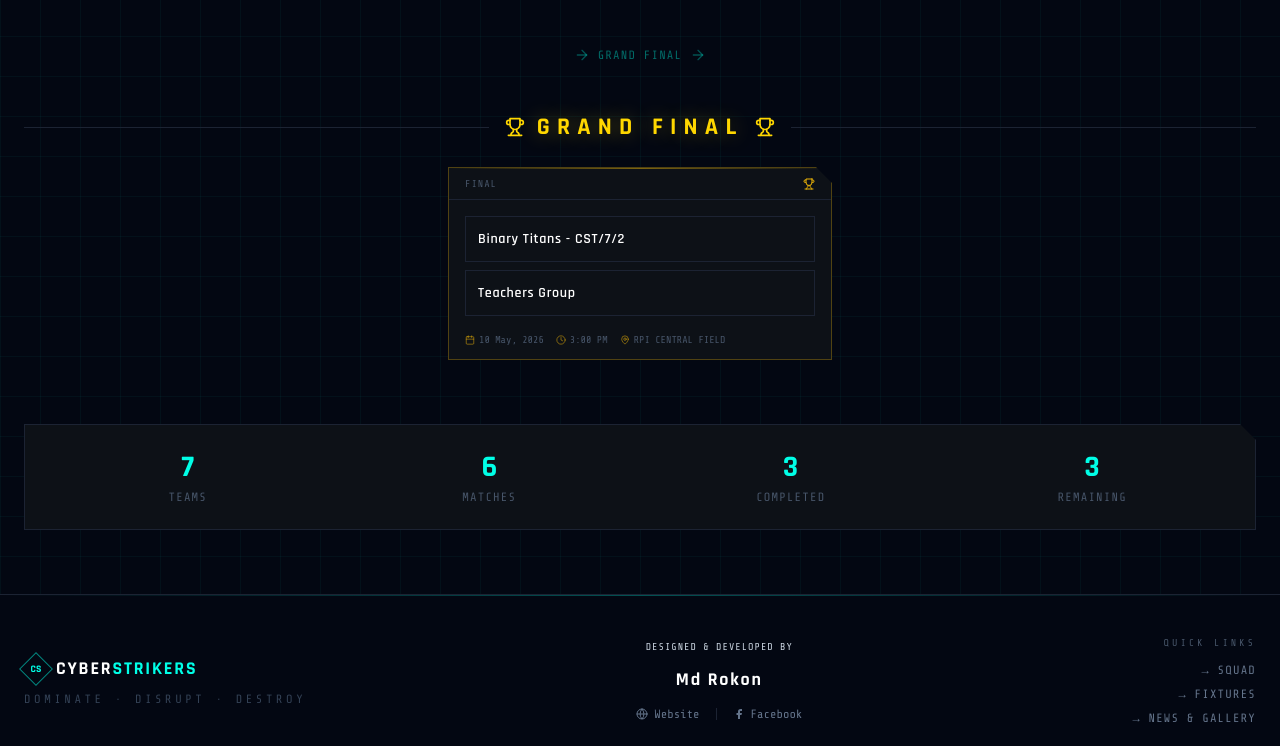
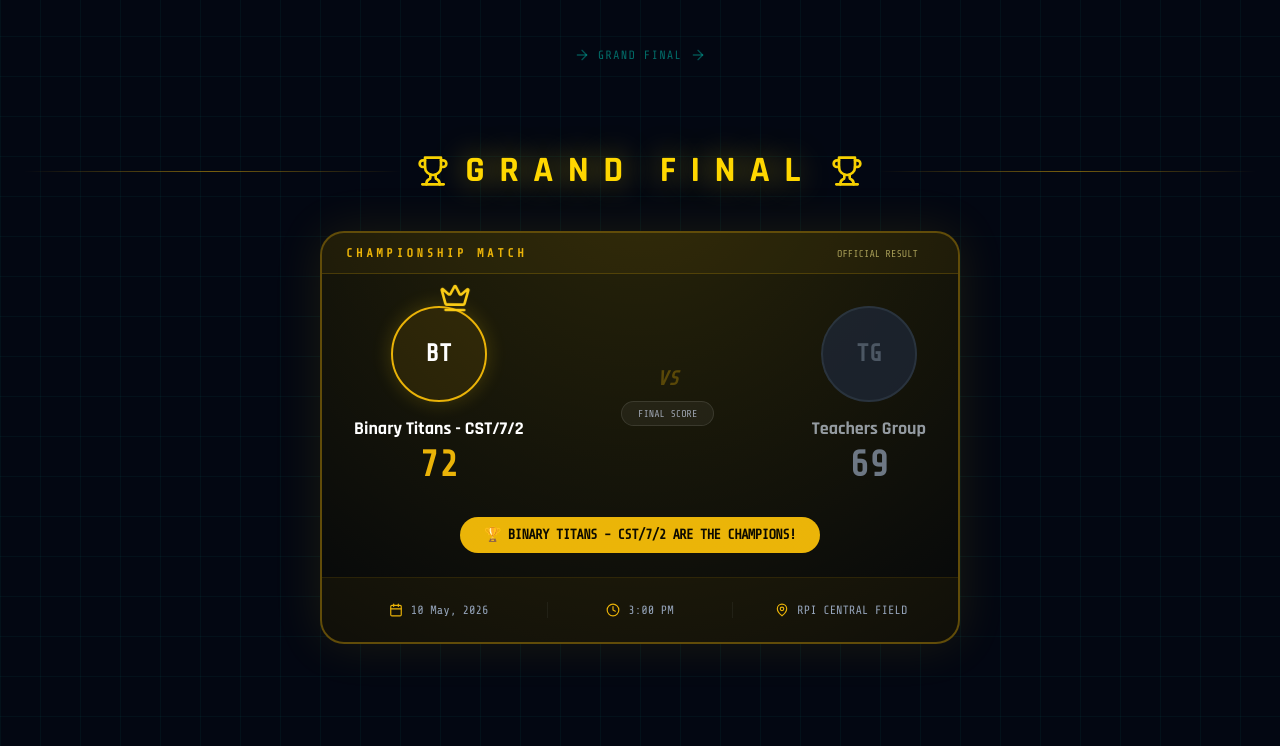
Before and after one commit to Rokon744/cyber-strikers, a Next.js app: page /fixtures in a window 1280 px wide. Shown: the part 884-1630 px from the top of the page. Built offline with nearby package versions, Linux system fonts and the light colour scheme.

Commit message:
add champion

```diff
--- a/src/app/fixtures/page.tsx
+++ b/src/app/fixtures/page.tsx
@@ -1,7 +1,7 @@
 "use client";
 
 import { motion } from "framer-motion";
-import { Trophy, Calendar, MapPin, Clock, CheckCircle2, Circle, ArrowRight } from "lucide-react";
+import { Trophy, Calendar, MapPin, Clock, CheckCircle2, Circle, ArrowRight, Crown } from "lucide-react";
 import { tournament } from "@/data/data";
 
 type MatchData = {
@@ -264,64 +264,109 @@ export default function FixturesPage() {
           </div>
 
           {/* Final */}
-          <div>
+          <div className="py-10">
+      {/* Header Section */}
       <motion.div
-              initial={{ opacity: 0, x: -20 }}
-              animate={{ opacity: 1, x: 0 }}
-              transition={{ duration: 0.4, delay: 0.5 }}
-              className="flex items-center gap-4 mb-6"
+        initial={{ opacity: 0, y: -20 }}
+        animate={{ opacity: 1, y: 0 }}
+        className="flex items-center gap-4 mb-10"
       >
-              <div className="h-px flex-1 bg-dark-border" />
+        <div className="h-px flex-1 bg-gradient-to-r from-transparent via-yellow-500/50 to-transparent" />
         <h2
-                className="font-display font-bold text-2xl tracking-[0.3em] whitespace-nowrap flex items-center gap-3"
-                style={{ color: "#ffd700", textShadow: "0 0 20px rgba(255,215,0,0.4)" }}
+          className="font-display font-black text-3xl md:text-4xl tracking-[0.4em] whitespace-nowrap flex items-center gap-4"
+          style={{ color: "#ffd700", textShadow: "0 0 30px rgba(255,215,0,0.6)" }}
         >
-                <Trophy size={20} />
+          <Trophy className="animate-pulse" size={32} />
           GRAND FINAL
-                <Trophy size={20} />
+          <Trophy className="animate-pulse" size={32} />
         </h2>
-              <div className="h-px flex-1 bg-dark-border" />
+        <div className="h-px flex-1 bg-gradient-to-r from-transparent via-yellow-500/50 to-transparent" />
       </motion.div>
 
-            <div className="max-w-sm mx-auto">
+      {/* Final Match Card */}
+      <div className="max-w-2xl mx-auto px-4">
         <motion.div
           initial={{ opacity: 0, scale: 0.9 }}
           animate={{ opacity: 1, scale: 1 }}
-                transition={{ duration: 0.6, delay: 0.6 }}
-                className="relative border border-yellow-500/30 bg-dark-card clip-card overflow-hidden"
-                style={{ boxShadow: "0 0 40px rgba(255,215,0,0.08)" }}
+          transition={{ duration: 0.8 }}
+          className="relative border-2 border-yellow-500/40 bg-[#05070a] rounded-3xl overflow-hidden shadow-[0_0_50px_rgba(255,215,0,0.1)]"
         >
-                <div className="absolute top-0 left-0 right-0 h-px bg-gradient-to-r from-transparent via-yellow-500/50 to-transparent" />
+          {/* Winner Highlight Background */}
+          <div className="absolute inset-0 bg-[radial-gradient(circle_at_50%_-20%,rgba(255,215,0,0.15),transparent)]" />
 
-                <div className="px-4 py-2 border-b border-dark-border flex items-center justify-between">
-                  <span className="text-[10px] text-slate-600 tracking-widest font-body">FINAL</span>
-                  <Trophy size={12} className="text-yellow-500" />
+          {/* Top Banner */}
+          <div className="relative px-6 py-3 border-b border-yellow-500/20 bg-yellow-500/5 flex items-center justify-between">
+            <span className="text-xs text-yellow-500 font-black tracking-[0.3em]">CHAMPIONSHIP MATCH</span>
+            <div className="flex items-center gap-2">
+               <span className="text-[10px] text-yellow-200/60 uppercase">Official Result</span>
+               <div className="h-2 w-2 bg-yellow-500 rounded-full animate-ping" />
+            </div>
           </div>
 
-                <div className="p-4 space-y-2">
-                  {[tournament.final.teamA, tournament.final.teamB].map((name, i) => (
-                    <div
-                      key={i}
-                      className="flex items-center justify-between p-3 border border-dark-border"
+          {/* Teams Battle Area */}
+          <div className="relative p-8 flex flex-col md:flex-row items-center justify-between gap-8">
+
+            {/* Team A - Winner */}
+            <div className="flex flex-col items-center text-center space-y-4">
+              <div className="relative">
+                <motion.div
+                  animate={{ rotate: [0, -10, 10, 0] }}
+                  transition={{ repeat: Infinity, duration: 4 }}
+                  className="absolute -top-6 left-1/2 -translate-x-1/2 text-yellow-400"
                 >
-                      <span className={`font-display font-semibold tracking-wider text-sm ${name === "TBD" ? "text-slate-600" : "text-white"}`}>
-                        {name}
-                      </span>
+                  <Crown size={32} />
+                </motion.div>
+                <div className="w-24 h-24 rounded-full bg-yellow-500/10 border-2 border-yellow-500 flex items-center justify-center text-white font-bold text-2xl shadow-[0_0_20px_rgba(255,215,0,0.2)]">
+                   BT
                 </div>
-                  ))}
+              </div>
+              <div>
+                <h3 className="text-white font-display font-bold text-lg leading-tight mb-1">{tournament.final.teamA}</h3>
+                <p className="text-yellow-500 font-black text-4xl">{tournament.final.scoreA}</p>
+              </div>
             </div>
 
-                <div className="px-4 pb-3 flex flex-wrap gap-3">
-                  <div className="flex items-center gap-1 text-slate-600 text-[10px] font-body">
-                    <Calendar size={10} className="text-yellow-500/60" />
+            {/* VS Divider */}
+            <div className="flex flex-col items-center">
+               <div className="text-yellow-500/30 font-black text-xl italic mb-2">VS</div>
+               <div className="px-4 py-1 rounded-full bg-white/5 border border-white/10 text-[10px] text-gray-400">FINAL SCORE</div>
+            </div>
+
+            {/* Team B */}
+            <div className="flex flex-col items-center text-center space-y-4 opacity-70">
+              <div className="w-24 h-24 rounded-full bg-slate-800 border-2 border-slate-700 flex items-center justify-center text-slate-500 font-bold text-2xl">
+                 TG
+              </div>
+              <div>
+                <h3 className="text-slate-300 font-display font-bold text-lg leading-tight mb-1">{tournament.final.teamB}</h3>
+                <p className="text-slate-400 font-black text-4xl">{tournament.final.scoreB}</p>
+              </div>
+            </div>
+          </div>
+
+          {/* Victory Message */}
+          <div className="text-center pb-6">
+             <motion.div
+               initial={{ opacity: 0 }}
+               animate={{ opacity: 1 }}
+               className="inline-block px-6 py-2 rounded-full bg-yellow-500 text-black font-black text-sm uppercase tracking-tighter"
+             >
+               🏆 {tournament.final.winner} ARE THE CHAMPIONS!
+             </motion.div>
+          </div>
+
+          {/* Footer Info */}
+          <div className="relative p-6 bg-yellow-500/5 border-t border-yellow-500/10 grid grid-cols-1 md:grid-cols-3 gap-4">
+            <div className="flex items-center justify-center gap-2 text-slate-400 text-xs">
+              <Calendar size={14} className="text-yellow-500" />
               {tournament.final.date}
             </div>
-                  <div className="flex items-center gap-1 text-slate-600 text-[10px] font-body">
-                    <Clock size={10} className="text-yellow-500/60" />
+            <div className="flex items-center justify-center gap-2 text-slate-400 text-xs border-x border-white/5">
+              <Clock size={14} className="text-yellow-500" />
               {tournament.final.time}
             </div>
-                  <div className="flex items-center gap-1 text-slate-600 text-[10px] font-body">
-                    <MapPin size={10} className="text-yellow-500/60" />
+            <div className="flex items-center justify-center gap-2 text-slate-400 text-xs">
+              <MapPin size={14} className="text-yellow-500" />
               {tournament.final.venue}
             </div>
           </div>
@@ -340,8 +385,8 @@ export default function FixturesPage() {
           {[
             { label: "TEAMS", value: "7" },
             { label: "MATCHES", value: "6" },
-            { label: "COMPLETED", value: "3" },
-            { label: "REMAINING", value: "3" },
+            { label: "COMPLETED", value: "6" },
+            { label: "REMAINING", value: "0" },
           ].map(({ label, value }) => (
             <div key={label} className="text-center">
               <p className="font-display font-bold text-3xl text-neon">{value}</p>
```
Lines whose indentation alone changed are shown as unchanged.
